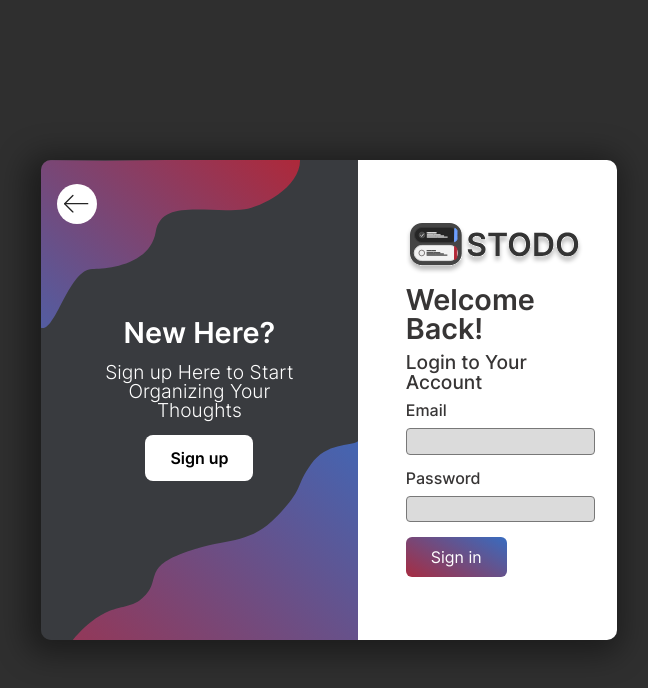
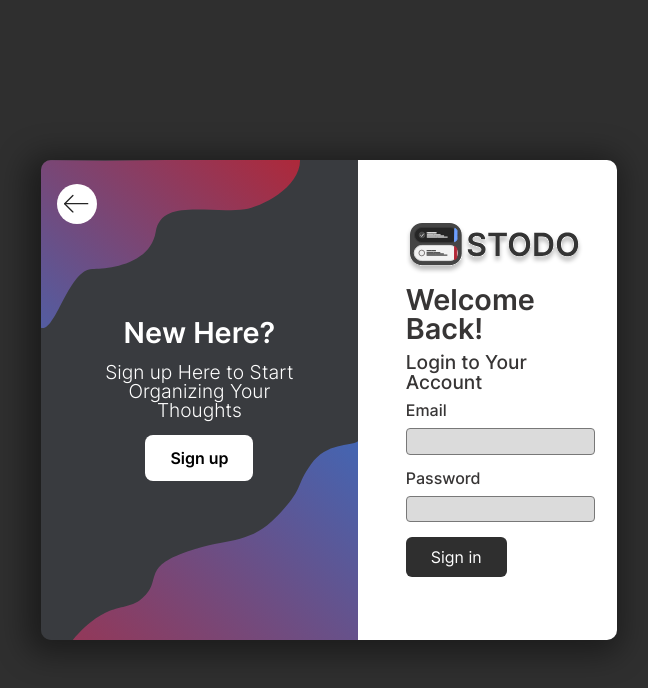
Before and after one commit to Sty6x/stodo, a React (Create React App) app: page /auth/sign-in in a window 1280 px wide. Shown: the top 688 px of the page, without its empty margins (311-959 px from the left). Built offline with nearby package versions, Linux system fonts and the light colour scheme.

Commit message:
style: changed background color of button

```diff
--- a/src/components/auth-components/authContent.module.scss
+++ b/src/components/auth-components/authContent.module.scss
@@ -16,7 +16,7 @@
     background-color: #393b3f;
     background-image: url('../../assets/images/waveform.svg');
     background-position: center;
-    background-size: cover;
+    background-size:cover;
     background-repeat: no-repeat;
     display: flex;
     justify-content: center;
--- a/src/components/auth-components/authFormStyles.module.scss
+++ b/src/components/auth-components/authFormStyles.module.scss
@@ -20,8 +20,9 @@
         font-weight: 400;
         font-family: 'inter';
         color: white;
-        background: rgb(178,38,53);
-        background: linear-gradient(30deg, rgba(178,38,53,1) -10%, rgba(0,140,255,1) 150%);
+        // background: rgb(178,38,53);
+        // background: linear-gradient(30deg, rgba(178,38,53,1) -10%, rgba(0,140,255,1) 150%);
+        background-color: #2f2f2f;
         appearance: none;
         border-radius: 6px;
         border: none;
```
